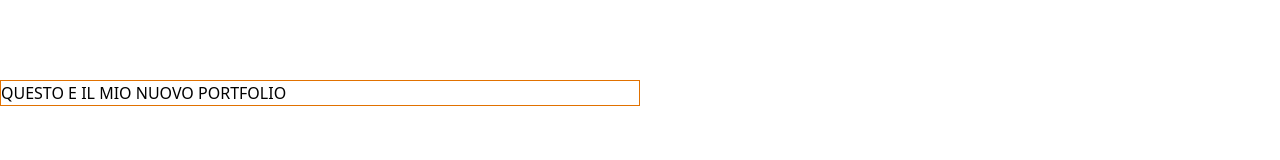
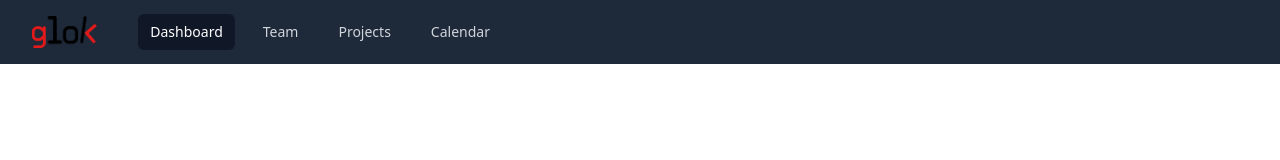
Before and after one commit to GloriaMaggioni/Portfolio_2025, a website: page index.html in a window 1280 px wide. Drawn offline with nearby package versions, Linux system fonts and the light colour scheme.

Commit message:
Aggiunta la navbar

```diff
--- a/index.html
+++ b/index.html
@@ -7,8 +7,51 @@
     <title>Gloria Maggioni</title>
 </head>
 <body>
-      <!-- TAILWINDCSS FUNZIONA -->
-    <h1 class="border-1 border-solid border-amber-600 mt-20 w-[50%]">QUESTO E IL MIO NUOVO PORTFOLIO</h1>
+
+<nav class="relative bg-gray-800">
+  <div class="mx-auto max-w-7xl px-2 sm:px-6 lg:px-8">
+    <div class="relative flex h-16 items-center justify-between">
+      <div class="absolute inset-y-0 left-0 flex items-center sm:hidden">
+        <!-- Mobile menu button-->
+        <button type="button" command="--toggle" commandfor="mobile-menu" class="relative inline-flex items-center justify-center rounded-md p-2 text-gray-400 hover:bg-white/5 hover:text-white focus:outline-2 focus:-outline-offset-1 focus:outline-indigo-500">
+          <span class="absolute -inset-0.5"></span>
+          <span class="sr-only">Open main menu</span>
+          <svg viewBox="0 0 24 24" fill="none" stroke="currentColor" stroke-width="1.5" data-slot="icon" aria-hidden="true" class="size-6 in-aria-expanded:hidden">
+            <path d="M3.75 6.75h16.5M3.75 12h16.5m-16.5 5.25h16.5" stroke-linecap="round" stroke-linejoin="round" />
+          </svg>
+          <svg viewBox="0 0 24 24" fill="none" stroke="currentColor" stroke-width="1.5" data-slot="icon" aria-hidden="true" class="size-6 not-in-aria-expanded:hidden">
+            <path d="M6 18 18 6M6 6l12 12" stroke-linecap="round" stroke-linejoin="round" />
+          </svg>
+        </button>
+      </div>
+      <div class="flex flex-1 items-center justify-center sm:items-stretch sm:justify-start">
+        <div class="flex shrink-0 items-center">
+          <img src="/images/logo.png" alt="Your Company" class="h-8 w-auto" />
+        </div>
+        <div class="hidden sm:ml-6 sm:block">
+          <div class="flex space-x-4">
+            <a href="#" aria-current="page" class="rounded-md bg-gray-900 px-3 py-2 text-sm font-medium text-white">Dashboard</a>
+            <a href="#" class="rounded-md px-3 py-2 text-sm font-medium text-gray-300 hover:bg-white/5 hover:text-white">Team</a>
+            <a href="#" class="rounded-md px-3 py-2 text-sm font-medium text-gray-300 hover:bg-white/5 hover:text-white">Projects</a>
+            <a href="#" class="rounded-md px-3 py-2 text-sm font-medium text-gray-300 hover:bg-white/5 hover:text-white">Calendar</a>
+          </div>
+        </div>
+      </div>
+
+    </div>
+  </div>
+
+  <el-disclosure id="mobile-menu" hidden class="block sm:hidden">
+    <div class="space-y-1 px-2 pt-2 pb-3">
+      <!-- Current: "bg-gray-900 text-white", Default: "text-gray-300 hover:bg-white/5 hover:text-white" -->
+      <a href="#" aria-current="page" class="block rounded-md bg-gray-900 px-3 py-2 text-base font-medium text-white">Dashboard</a>
+      <a href="#" class="block rounded-md px-3 py-2 text-base font-medium text-gray-300 hover:bg-white/5 hover:text-white">Team</a>
+      <a href="#" class="block rounded-md px-3 py-2 text-base font-medium text-gray-300 hover:bg-white/5 hover:text-white">Projects</a>
+      <a href="#" class="block rounded-md px-3 py-2 text-base font-medium text-gray-300 hover:bg-white/5 hover:text-white">Calendar</a>
+    </div>
+  </el-disclosure>
+</nav>
+
 
 </body>
 </html>
```
Also changed, not shown: images/logo.png (added).
